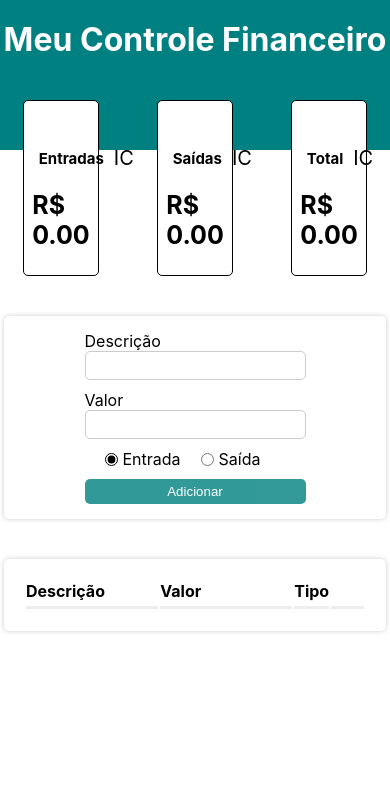
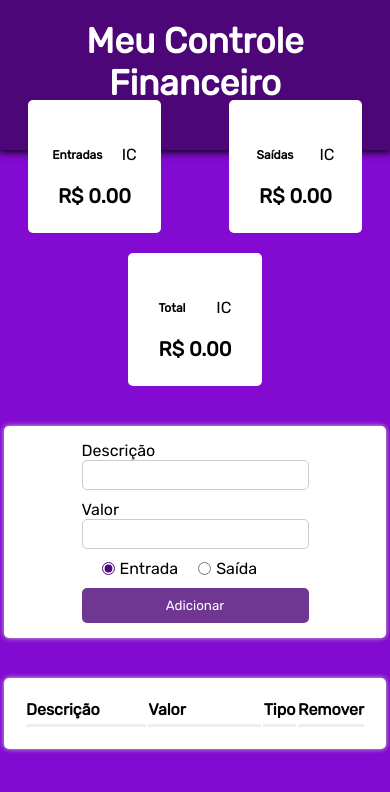
Before and after one commit to LuisBraga31/financialSystem, a React (Vite) app: page / in a window 390 px wide. Shown: the top 792 px of the page. Built offline with nearby package versions, Linux system fonts and the light colour scheme.

Commit message:
Recreating the css design

```diff
--- a/src/App.css
+++ b/src/App.css
@@ -1,5 +1,12 @@
+@import url('https://fonts.googleapis.com/css2?family=Rubik&display=swap');
+
 * {
   padding: 0;
   margin: 0;
   box-sizing: border-box;
+  font-family: 'Rubik', 'Arial', sans-serif;
 }
+
+body {
+  background-color: #820AD1;
+}
--- a/src/components/Form/Form.module.css
+++ b/src/components/Form/Form.module.css
@@ -39,17 +39,17 @@
 .form_radio input {
     margin-left: 20px;
     margin-right: 5px;
-    accent-color: black;
-    margin-top: 0;
+    accent-color: #4C0677;
+    cursor: pointer;
 }
 
 .form_button {
-    padding: 5px 10px;
+    padding: 10px 15px;
     border: none;
     border-radius: 5px;
     cursor: pointer;
     color: white;
-    background-color: teal;
+    background-color: #4C0677;
     opacity: 0.8;
 }
 
--- a/src/components/Grids/Grid.jsx
+++ b/src/components/Grids/Grid.jsx
@@ -17,7 +17,7 @@ const Grid = ({itens, setItens}) => {
                 <th className={styles.th40}> Descrição </th>
                 <th className={styles.th40}> Valor </th>
                 <th className={styles.th10}> Tipo </th>
-                <th className={styles.th10}> </th>
+                <th className={styles.th10}> Remover </th>
             </tr>
         </thead>
         <tbody>
--- a/src/components/Header/header.module.css
+++ b/src/components/Header/header.module.css
@@ -1,11 +1,13 @@
 .header {
     text-align: center;
     height: 150px;
-    background-color: teal;
+    background-color: #4C0677;
+    box-shadow: 0px 0px 8px 2px #000;
 }
+
 
 .header_title {
     padding-top: 20px;
     color: #fff;
-    font-size: 2rem;
+    font-size: 2.2rem;
 }
--- a/src/components/Infos/Info.module.css
+++ b/src/components/Infos/Info.module.css
@@ -7,3 +7,11 @@
     margin-top: -50px;
     justify-content: space-around;
 }
+
+@media (max-width: 550px) {
+    .section_info {
+        display: flex;
+        flex-wrap: wrap;
+    }
+
+}
--- a/src/components/Infos/InfoItem.module.css
+++ b/src/components/Infos/InfoItem.module.css
@@ -6,7 +6,6 @@
     border-radius: 5px;
     padding: 25px 15px;
     width: 30%;
-    border: 1px solid black;
 }
 
 .itemHeader {
@@ -14,7 +13,6 @@
     align-items: center;
     justify-content: space-around;
     width: 100%;
-    gap: 10px;
     margin: 20px auto;
 }
 
@@ -32,11 +30,18 @@
         width: 20%;
     }
 
-    h4 {
+    .itemHeader h4 {
         font-size: 12px;
       }
 
-    span {
+      .itemFooter span {
         font-size: 20px;
     }
 }
+
+@media (max-width: 650px) {
+    .itemCard {
+        width: 35%;
+    }
+
+}
```
